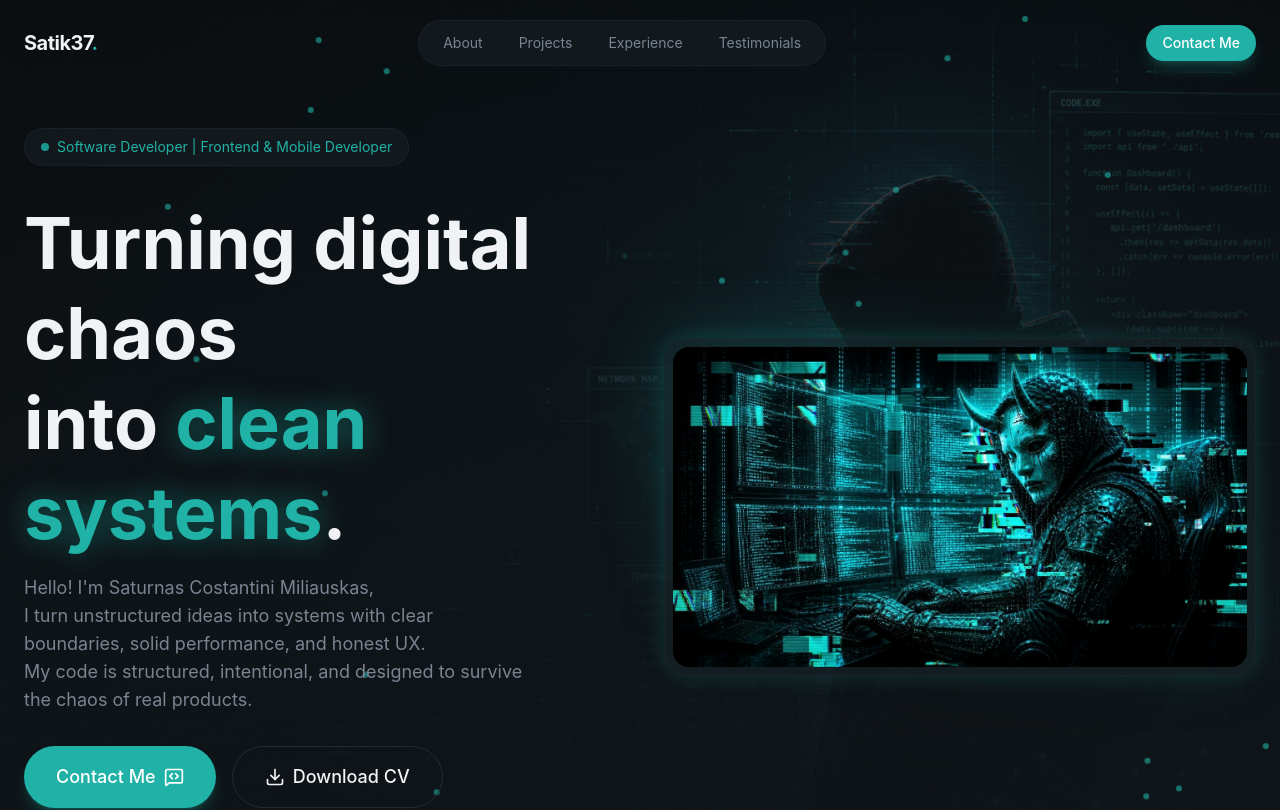
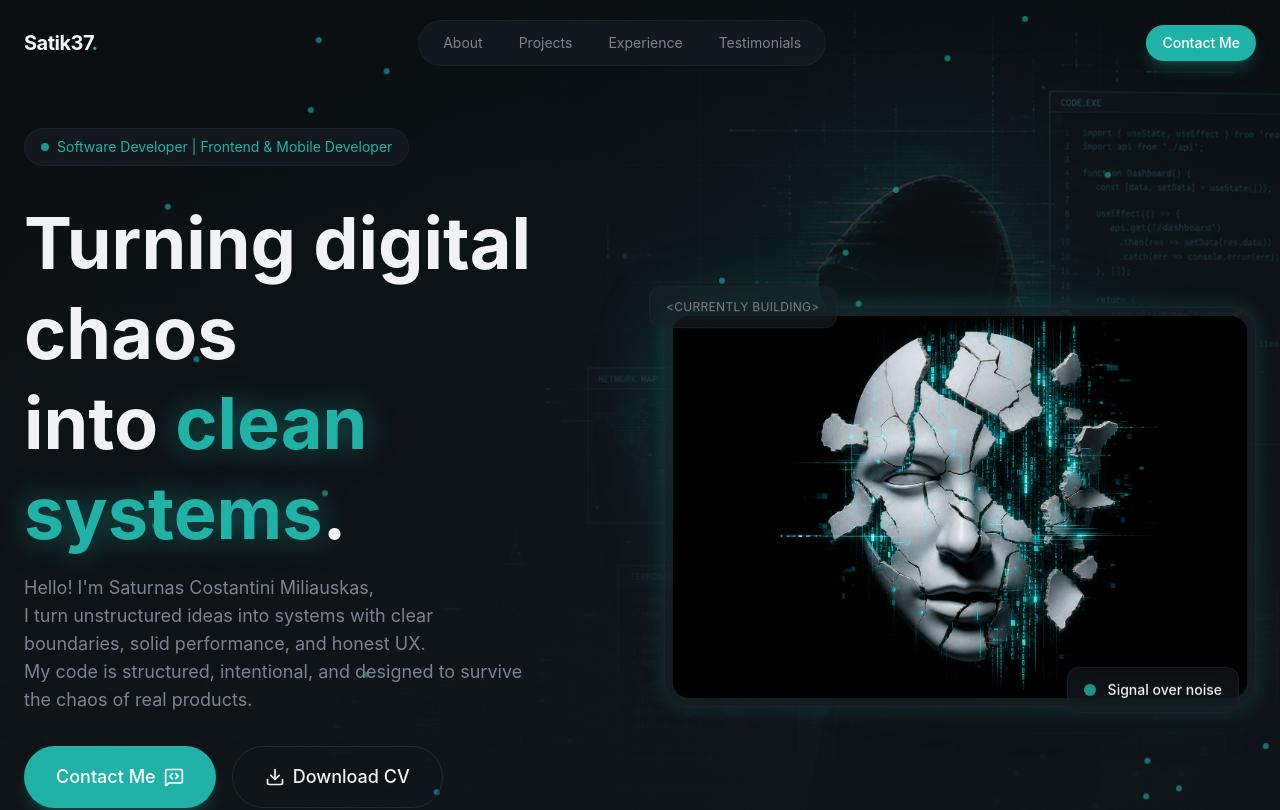
Before and after one commit to Satik37/satik37.github.io, a React (Vite) app: page / in a window 1280 px wide. Shown: the top 810 px of the page. Built offline with nearby package versions, Linux system fonts and the light colour scheme.

Commit message:
set badges

```diff
--- a/src/index.css
+++ b/src/index.css
@@ -93,8 +93,23 @@
       transform: translate(37px, 11px);
     }
   }
+
+@keyframes float {
+  0%,
+  100% {
+    transform: translateY(0);
+  }
+  50% {
+    transform: translateY(-10px);
+  }
+}
+
   .animate-fade-in {
     animation: fade-in 0.5s ease-out both;
+  }
+
+  .animate-float {
+    animation: float 4s ease-in-out infinite;
   }
 
   .animation-delay-100 {
--- a/src/sections/Hero.jsx
+++ b/src/sections/Hero.jsx
@@ -128,13 +128,24 @@ export const Hero = () => {
                             />
                             <div className='relative glass rounded-3xl p-2 glow-border'>
                                 <img
-                                    src='/profile_photo.png'
+                                    src='/profile_photo1.png'
                                     alt='Saturnas C.M.'
                                     className='w-full aspect-ratio: 4/5 object-cover rounded-2xl'
                                 />
 
                                 {/* Floating Badge */}
+                                <div className='absolute -bottom-4 right-4 glass rounded-xl px-4 py-3 animate-float'>
+                                    <div className='flex items-center gap-3'>
+                                        <div className='w-3 h-3 bg-primary rounded-full animate-pulse'/>
+                                        <span className='text-sm font-medium'>
+                                            Signal over noise
+                                        </span>
+                                    </div>
+                                </div>
                                 {/* Stats Badge */}
+                                <div className='absolute -top-4 -left-4 glass rounded-xl px-4 py-3 animate-float animation-delay-500'>
+                                    <div className='text-xs uppercase tracking-wide text-muted-foreground'>&lt;currently building&gt;</div>
+                                </div>
                             </div>
                         </div>
                     </div>
```
Also changed, not shown: public/profile_photo1.png (added), 1 other file (tests, documents, lock files or other folders).
